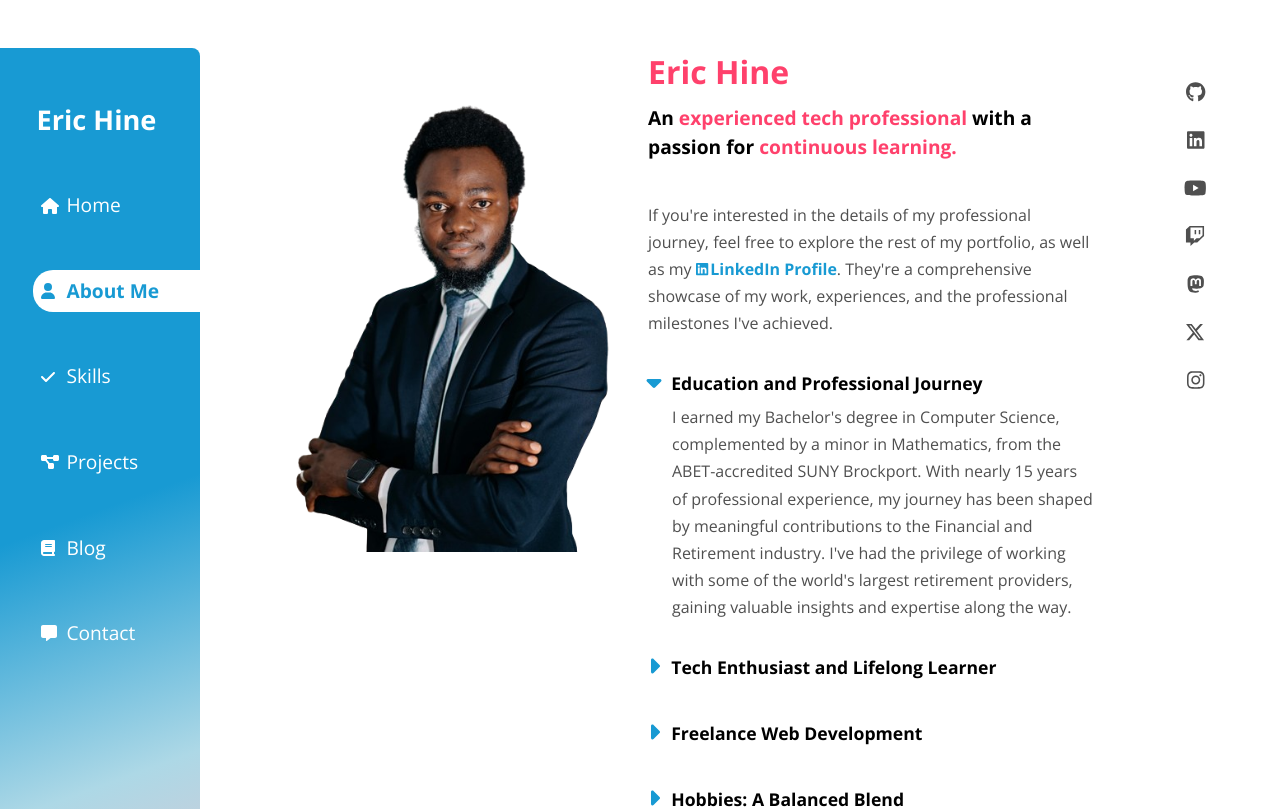
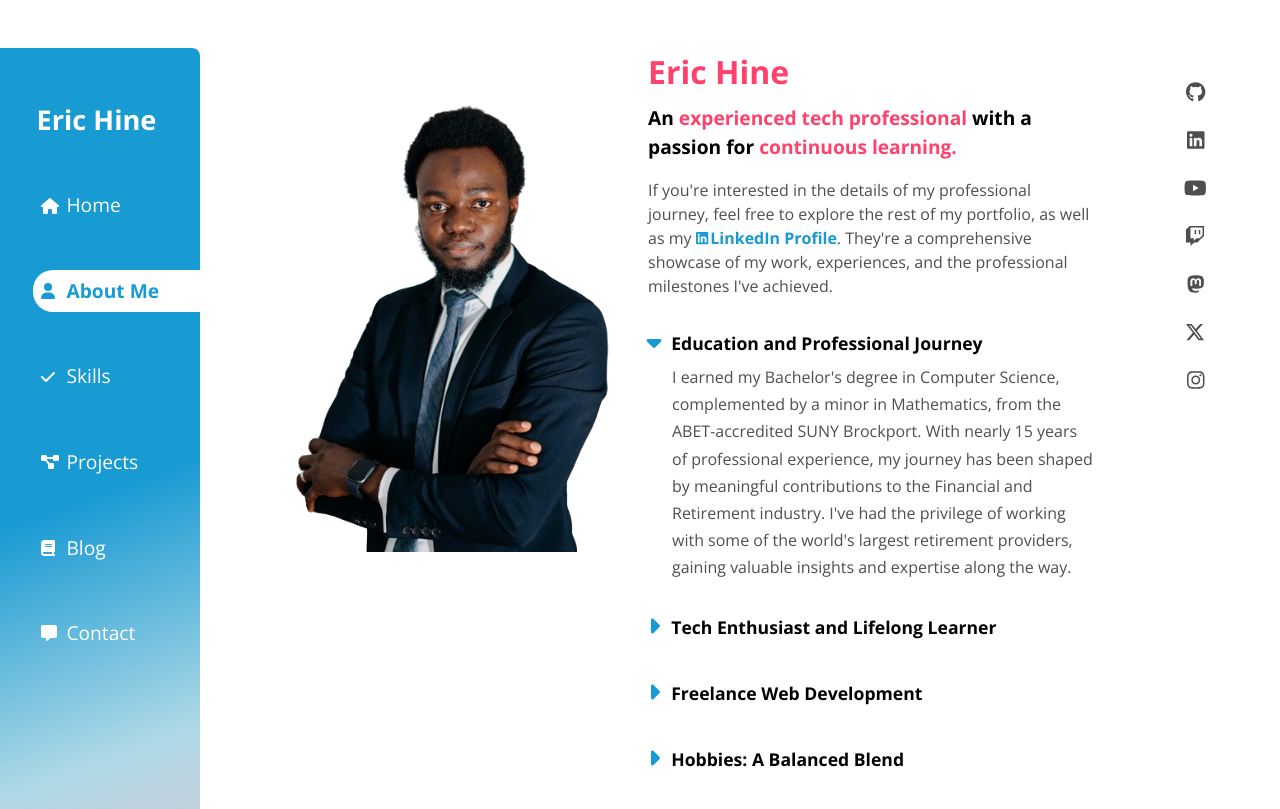
Before and after one commit to R-Daneel0livaw/portfolio, a React (Vite) app: page /about in a window 1280 px wide. Shown: the top 809 px of the page. Built offline with nearby package versions, Linux system fonts and the light colour scheme; a web font is replaced by a local one.

Commit message:
Standardize on spacing between page header and description.

```diff
--- a/src/pages/About/AboutMe.tsx
+++ b/src/pages/About/AboutMe.tsx
@@ -37,8 +37,8 @@ export default function AboutMe() {
             />
           </section>
 
-          <section className={`${styles.sectionSpacer} ${styles.details}`}>
-            <p className={styles.seeMore}>
+          <section className={`${styles.details}`}>
+            <p>
               If you're interested in the details of my professional journey,
               feel free to explore the rest of my portfolio, as well as my{" "}
               <a
--- a/src/pages/Contact/Contact.module.css
+++ b/src/pages/Contact/Contact.module.css
@@ -13,10 +13,6 @@
     flex-direction: column;
 }
 
-.sectionSpacer {
-    margin-top: 1rem;
-}
-
 .details {
     margin-bottom: 2rem;
 }
--- a/src/pages/Contact/Contact.tsx
+++ b/src/pages/Contact/Contact.tsx
@@ -18,7 +18,7 @@ export default function Contact() {
           />
         </section>
 
-        <section className={`${styles.sectionSpacer} ${styles.details}`}>
+        <section className={`${styles.details}`}>
           <p className={styles.seeMore}>
             Thank you for reaching out! Whether it's a project, collaboration,
             or just a friendly hello, I'm eager to hear from you. No task is too
--- a/src/pages/Skills/Skills.module.css
+++ b/src/pages/Skills/Skills.module.css
@@ -14,7 +14,7 @@
 }
 
 .spacer {
-  margin: 0.5rem 0 1.5rem 0;
+  margin: 0rem 0 1.5rem 0;
   color:#4f4f4f;
 }
 
```
